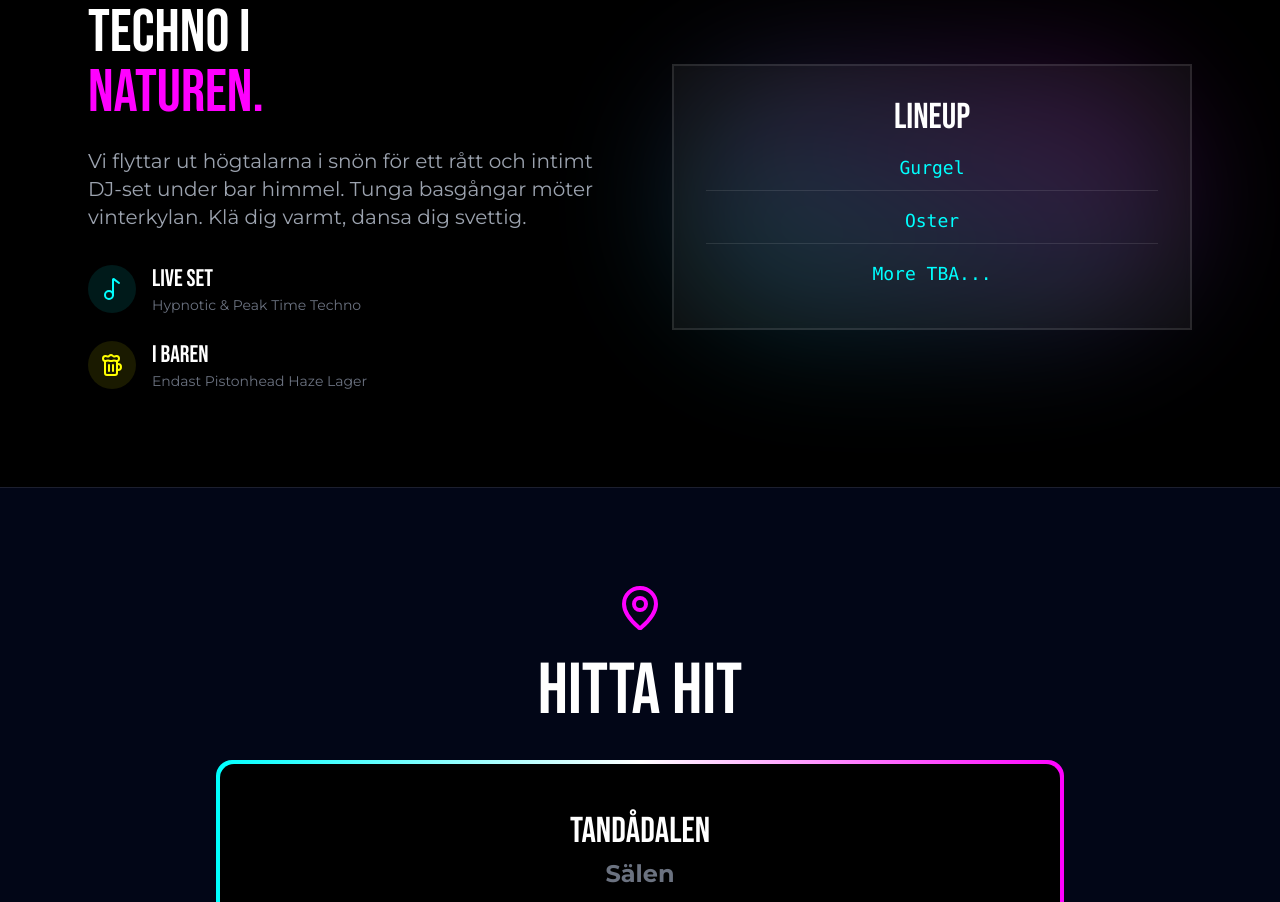
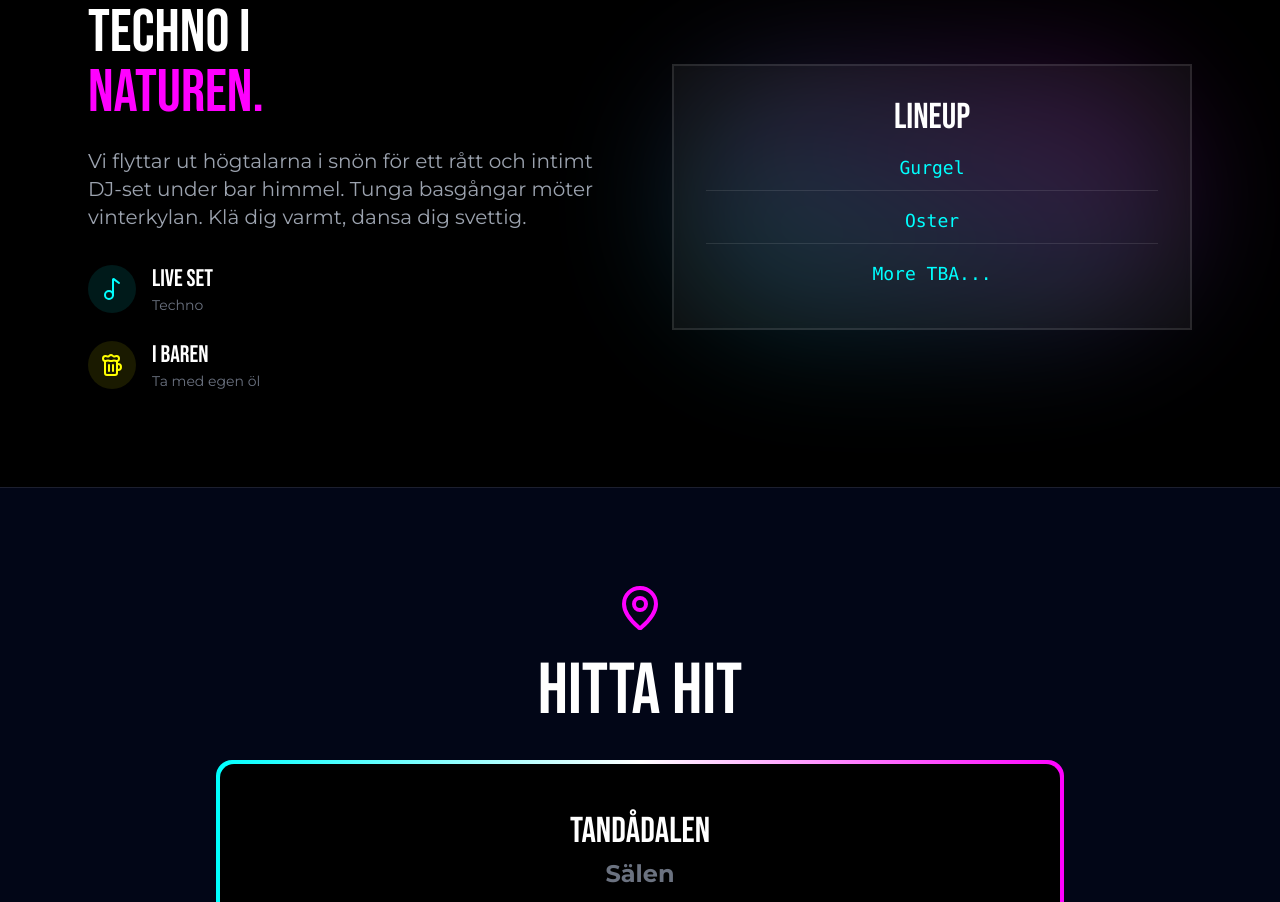
Before and after one commit to oster87/drunkcore, a website: page index.html in a window 1280 px wide. Shown: the part 1118-2020 px from the top of the page. Drawn offline with nearby package versions, Linux system fonts and the light colour scheme; no server answers.

```diff
--- a/index.html
+++ b/index.html
@@ -330,7 +330,7 @@
                             </div>
                             <div>
                                 <h3 class="font-display text-2xl">Live Set</h3>
-                                <p class="text-sm text-gray-500">Hypnotic & Peak Time Techno</p>
+                                <p class="text-sm text-gray-500">Techno</p>
                             </div>
                         </div>
                         <div class="flex items-center gap-4">
@@ -339,7 +339,7 @@
                             </div>
                             <div>
                                 <h3 class="font-display text-2xl">I Baren</h3>
-                                <p class="text-sm text-gray-500">Endast Pistonhead Haze Lager</p>
+                                <p class="text-sm text-gray-500">Ta med egen öl</p>
                             </div>
                         </div>
                     </div>
```
